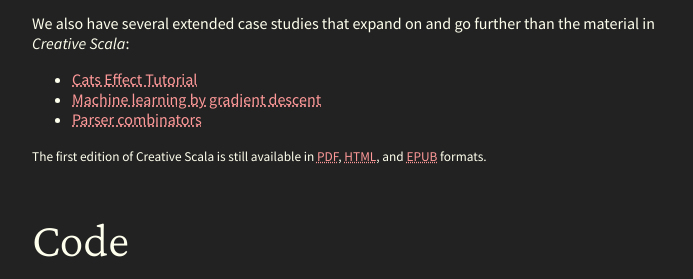
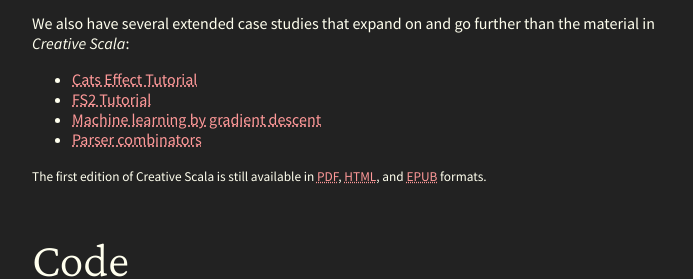
Before and after one commit to creativescala/creativescala.github.io, a plain HTML site: page index.html in a window 1280 px wide. Shown: the part 488-767 px from the top of the page, without its empty margins (288-981 px from the left). Drawn offline with nearby package versions, Linux system fonts and the light colour scheme.

Commit message:
Add link to FS2 tutorial

```diff
--- a/index.html
+++ b/index.html
@@ -52,6 +52,7 @@
     </p>
     <ul>
       <li><a href="/cats-effect-tutorial">Cats Effect Tutorial</a></li>
+      <li><a href="/fs2-tutorial">FS2 Tutorial</a></li>
       <li>
         <a href="/case-study-gradient-descent"
           >Machine learning by gradient descent</a
```
